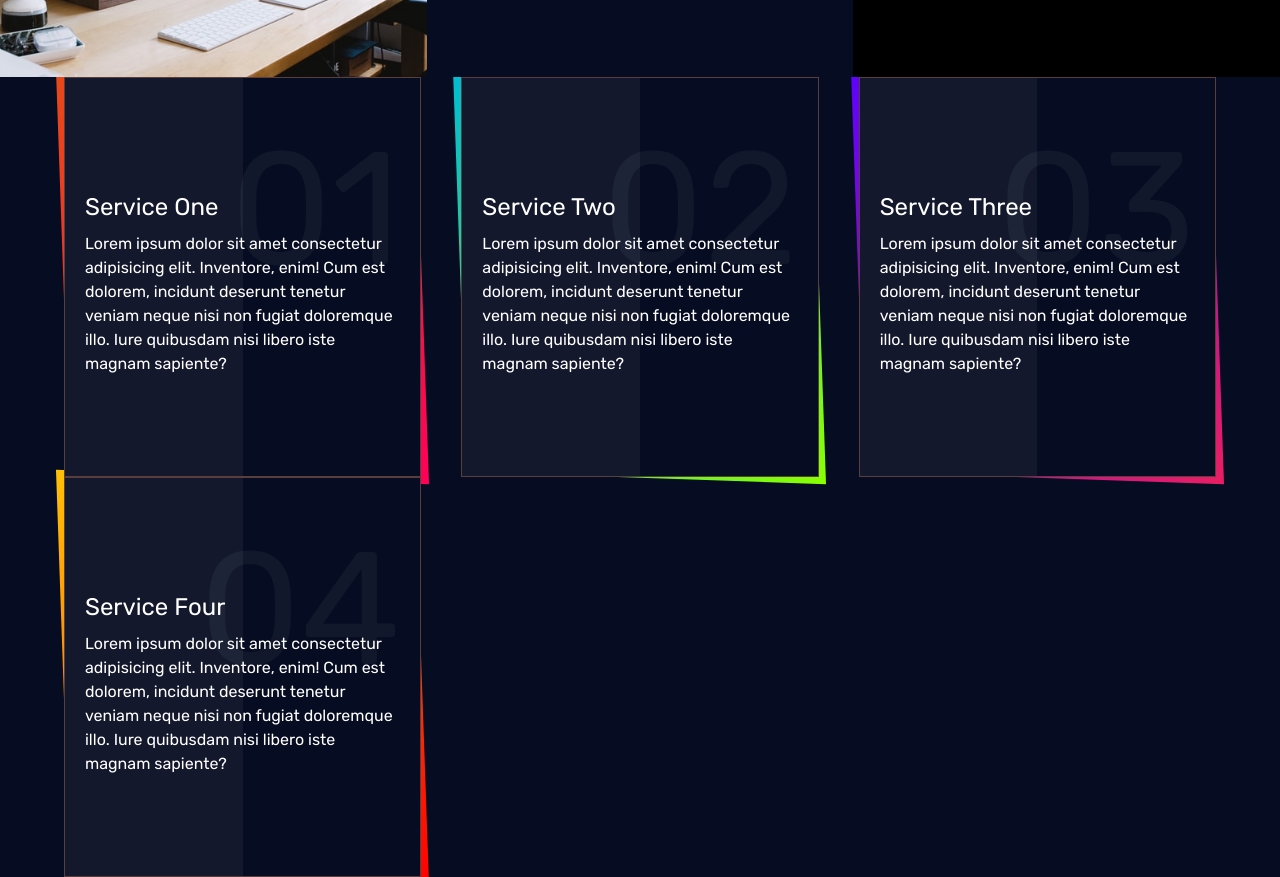
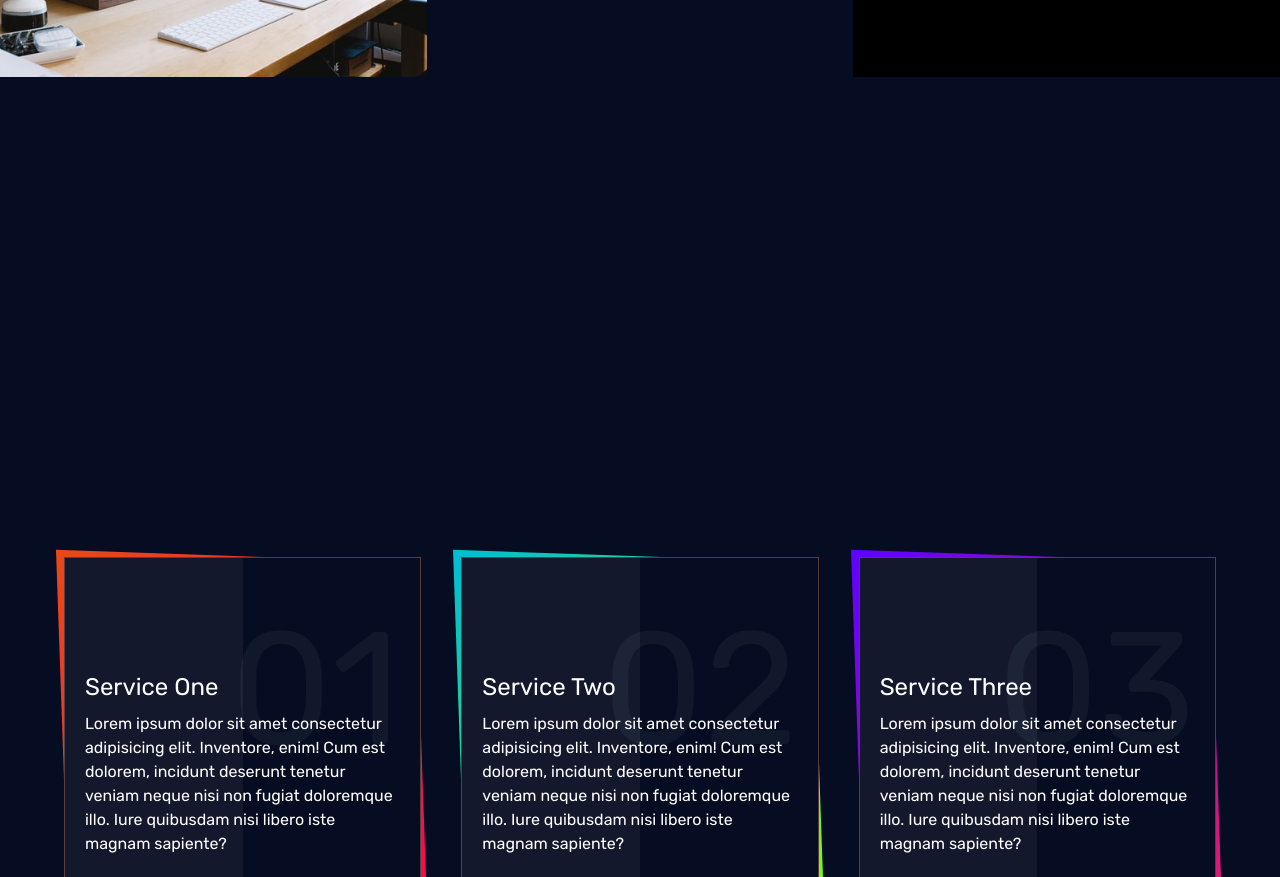
Before and after one commit to micha3l-S/AllieN-Design, a plain HTML site: page index.html in a window 1280 px wide. Shown: the part 1941-2818 px from the top of the page. Drawn offline with Linux system fonts and the light colour scheme.

Commit message:
style sheet changes starting to modify team section

```diff
--- a/style.css
+++ b/style.css
@@ -175,9 +175,13 @@ body {
 
 /* Team Section*/
 
-.team-items img {
+#team .team-items {
+    margin: 0;
+    padding: 0;
     display: grid;
-    grid-template-columns: 1fr 1fr;
+    justify-content: center;
+    align-items: center;
+    min-height: 60vh;
 }
 
 
```
